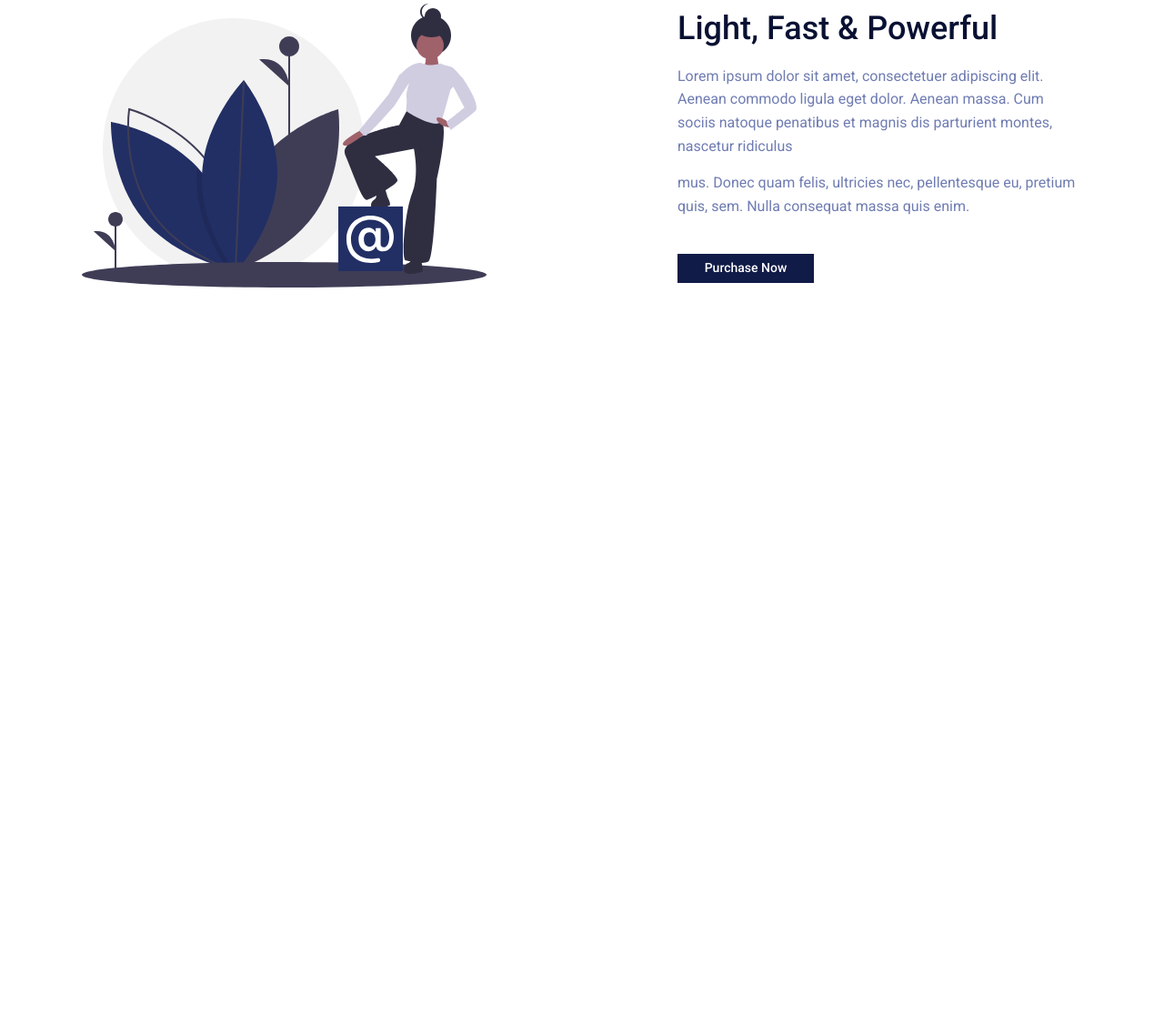
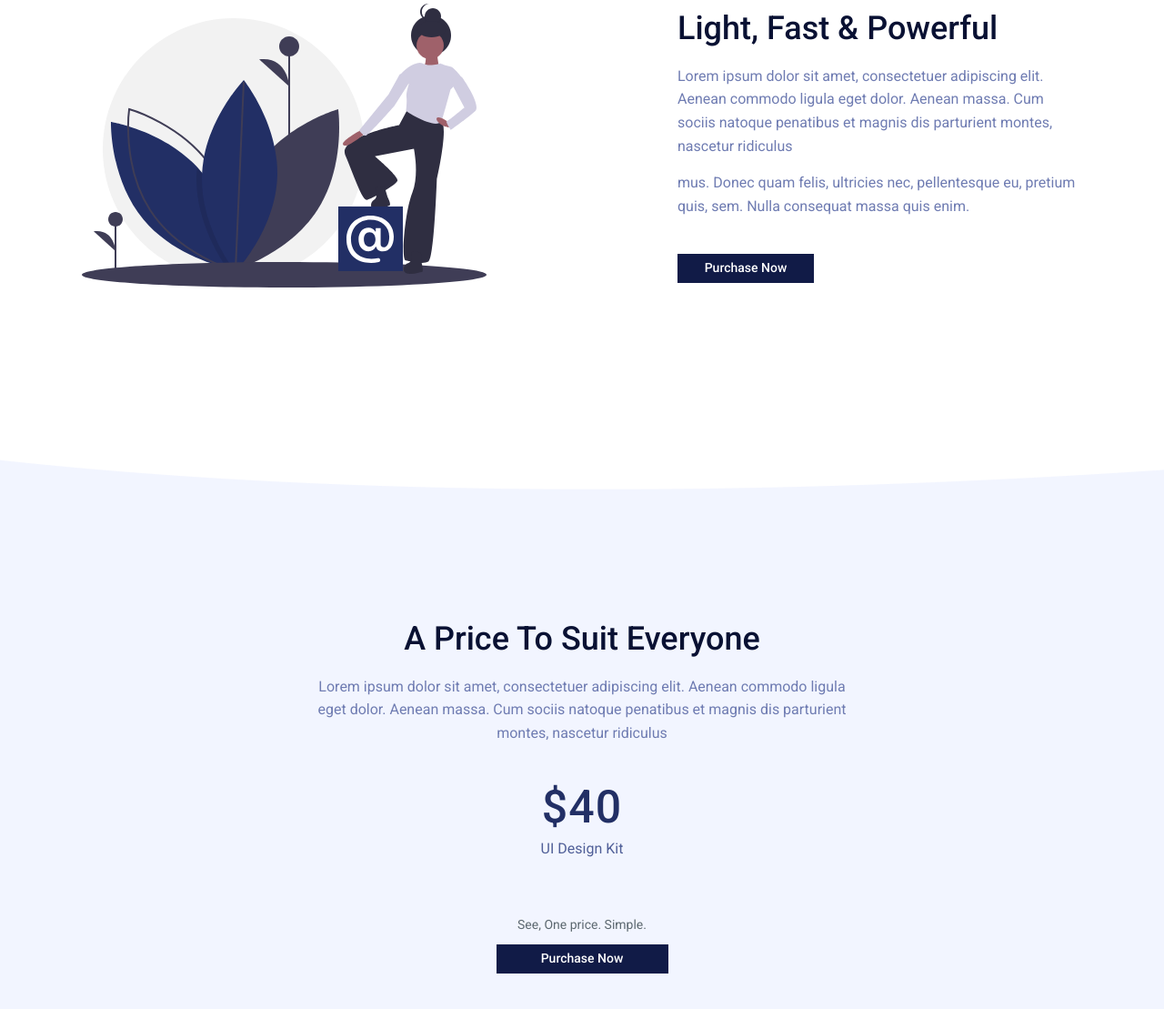
Before and after one commit to anyabuu/landie, a website: page src/index.html in a window 1280 px wide. Shown: the part 2618-3727 px from the top of the page at 91% size. Before the commit the page ends 3097 px from the top, so only its background shows below. Drawn offline with Linux system fonts and the light colour scheme.

Commit message:
price section made

```diff
--- a/src/index.html
+++ b/src/index.html
@@ -171,6 +171,34 @@
 
 <!--CENTRAL SECTION ENDS-->
 
+<!--PRICE SECTION STARTS-->
+
+        <section class="price">
+            <div class="container price__container">
+                <h2 class="price__title">
+                    A Price To Suit Everyone
+                </h2>
+                <p class="price__text">
+                    Lorem ipsum dolor sit amet, consectetuer adipiscing elit. Aenean commodo ligula eget dolor. Aenean massa. Cum sociis natoque penatibus et magnis dis parturient montes, nascetur ridiculus
+                </p>
+                <p class="price__text-price">
+                    $40
+                </p>
+                <p class="price__text-design">
+                    UI Design Kit
+                </p>
+                <p class="price__text-slogan">
+                    See, One price. Simple.
+                </p>
+                <a class="price__link" href="#">
+                    Purchase Now
+                </a>
+            </div>
+        </section>
+
+
+<!--PRICE SECTION ENDS-->
+
     </main>
 </body>
 </html>
--- a/src/scss/central.scss
+++ b/src/scss/central.scss
@@ -1,5 +1,13 @@
 .central {
     margin-bottom: 163px;
+
+    @include media-tablet {
+        margin-bottom: 90px;
+    }
+
+    @include media-phone {
+        margin-bottom: 40px;
+    }
 }
 
 .central__content {
--- a/src/scss/general.scss
+++ b/src/scss/general.scss
@@ -4,6 +4,7 @@
     --color-logo: #37447E;
     --color-button: #111B47;
     --color-price:#6F7CB2;
+    --color-main-price: #222F65;
 }
 
 :root {
--- /dev/null
+++ b/src/scss/price.scss
@@ -0,0 +1,88 @@
+.price {
+    padding-top: 200px;
+    padding-bottom: 172px;
+    background-image: url("../img/price-background.png");
+
+    @include media-tablet {
+        padding-top: 75px;
+        padding-bottom: 55px;
+        background-position: center;
+    }
+}
+
+.price__container {
+    display: flex;
+    flex-direction: column;
+    align-items: center;
+}
+
+.price__title {
+    font-size: 3.6rem;
+    font-weight: 500;
+    line-height: 1.3;
+    color: var(--color-main-title);
+    padding-bottom: 16px;
+
+
+    @include media-phone {
+        text-align: center;
+    }
+}
+
+.price__text {
+    width: 600px;
+    font-size: 1.6rem;
+    font-weight: 400;
+    line-height: 1.6;
+    color: var( --color-price);
+    text-align: center;
+    padding-bottom: 35px;
+
+    @include media-tablet {
+        padding-bottom: 20px;
+    }
+
+    @include media-phone {
+        width: auto;
+    }
+}
+
+.price__text-price {
+    font-size: 5rem;
+    font-weight: 500;
+    line-height: 1.32;
+    letter-spacing: 1px;
+    color: var(--color-main-price);
+}
+
+.price__text-design {
+    font-size: 1.6rem;
+    font-weight: 400;
+    line-height: 1.6;
+    color: var(--color-log);
+    padding-bottom: 60px;
+
+    @include media-tablet {
+        padding-bottom: 20px;
+    }
+}
+
+.price__text-slogan {
+    font-size: 1.4rem;
+    font-weight: 400;
+    line-height: 1.7;
+    color: var(--color-grey-text);
+}
+
+.price__link {
+    width: 189px;
+    margin-top: 9px;
+    display: inline-block;
+    text-align: center;
+    padding: 4px 0px;
+    background: var(--color-button);
+    color: white;
+    font-size: 1.4rem;
+    font-weight: 500;
+    line-height: 1.7;
+}
--- a/src/scss/styles.scss
+++ b/src/scss/styles.scss
@@ -5,3 +5,4 @@
 @import "hero.scss";
 @import "info.scss";
 @import "central.scss";
+@import "price.scss";
```
Also changed, not shown: src/css/styles.css, src/img/price-background.png (added), 1 other file.
